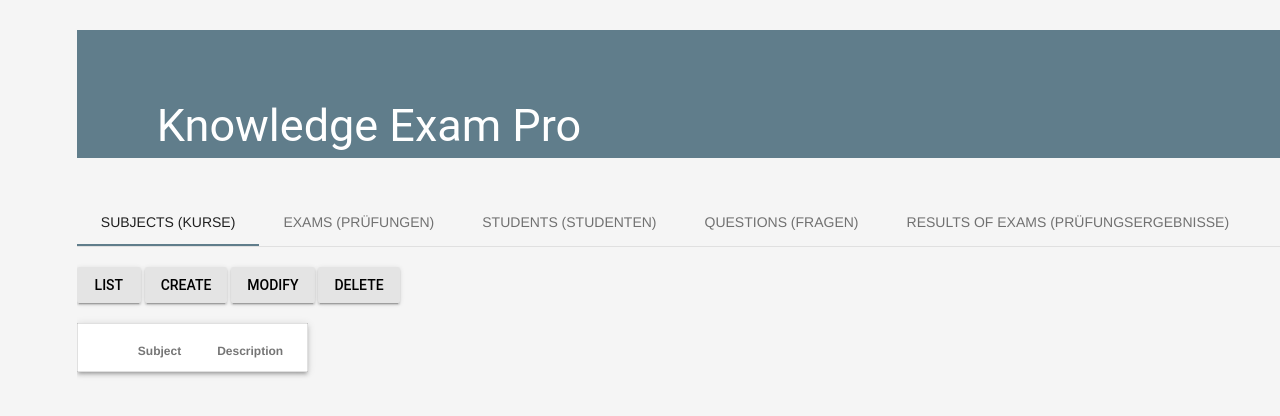
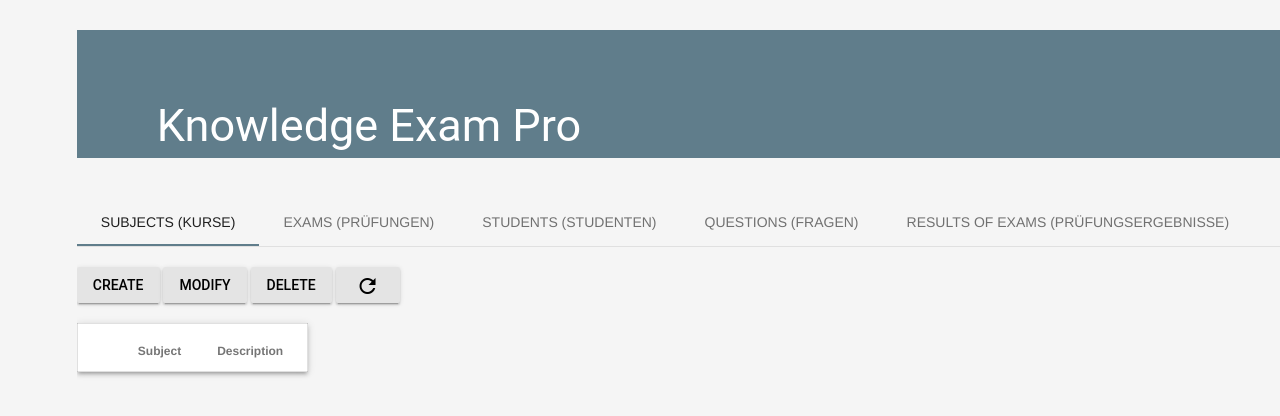
Before and after one commit to PeLoSTA/KnowledgeExamWeb, a plain HTML site: page index.html in a window 1280 px wide. Shown: the top 416 px of the page. Drawn offline with Linux system fonts and the light colour scheme; no server answers.

Commit message:
subjects tab implemented

```diff
--- a/app/subjects.js
+++ b/app/subjects.js
@@ -1,7 +1,7 @@
 var SubjectsModule = (function () {
 
     // retrieve HTML elements according to 'subjects' tab
-    var btnList = document.getElementById('btnList');
+    var btnRefresh = document.getElementById('btnRefresh');
     var btnCreate = document.getElementById('btnCreate');
     var btnModify = document.getElementById('btnModify');
     var btnDelete = document.getElementById('btnDelete');
@@ -34,7 +34,7 @@ var SubjectsModule = (function () {
             dialogPolyfill.registerDialog(dialogDelete);
         }
 
-        btnList.addEventListener('click', () => {
+        btnRefresh.addEventListener('click', () => {
             'use strict';
             updateTableOfSubjects();
         });
--- a/index.html
+++ b/index.html
@@ -9,6 +9,7 @@
     <link rel="stylesheet" href="mdl/material.min.css">
     <link rel="stylesheet" href="style.css" />
     <script type="text/javascript" src="mdl/material.min.js"></script>
+    <link rel="stylesheet" href="https://fonts.googleapis.com/icon?family=Material+Icons">
 </head>
 
 <body class="mdl-demo mdl-color--grey-100 mdl-color-text--grey-700 mdl-base">
@@ -120,10 +121,6 @@
                 <div class="mdl-tabs__panel is-active" id="subjects-panel">
                     <br/>
                     <div class="mdl-button-group">
-
-                        <button id="btnList" class="mdl-button mdl-js-button mdl-button--raised mdl-js-ripple-effect">
-                            List
-                        </button>
                         <button id="btnCreate" class="mdl-button mdl-js-button mdl-button--raised mdl-js-ripple-effect">
                             Create
                         </button>
@@ -133,11 +130,14 @@
                         <button id="btnDelete" class="mdl-button mdl-js-button mdl-button--raised mdl-js-ripple-effect">
                             Delete
                         </button>
-
+                        <!-- <button id="btnRefresh" class="mdl-button mdl-js-button mdl-button--raised mdl-js-ripple-effect">
+                            List
+                        </button> -->
+                        <button id="btnRefresh" class="mdl-button mdl-js-button mdl-button--raised mdl-js-ripple-effect">
+                            <i class="material-icons">refresh</i>
+                        </button>
                     </div>
-
                     <br/>
-
                     <table id="tableSubjects" class="mdl-data-table mdl-js-data-table mdl-shadow--3dp">
                         <thead>
                             <tr>
```
